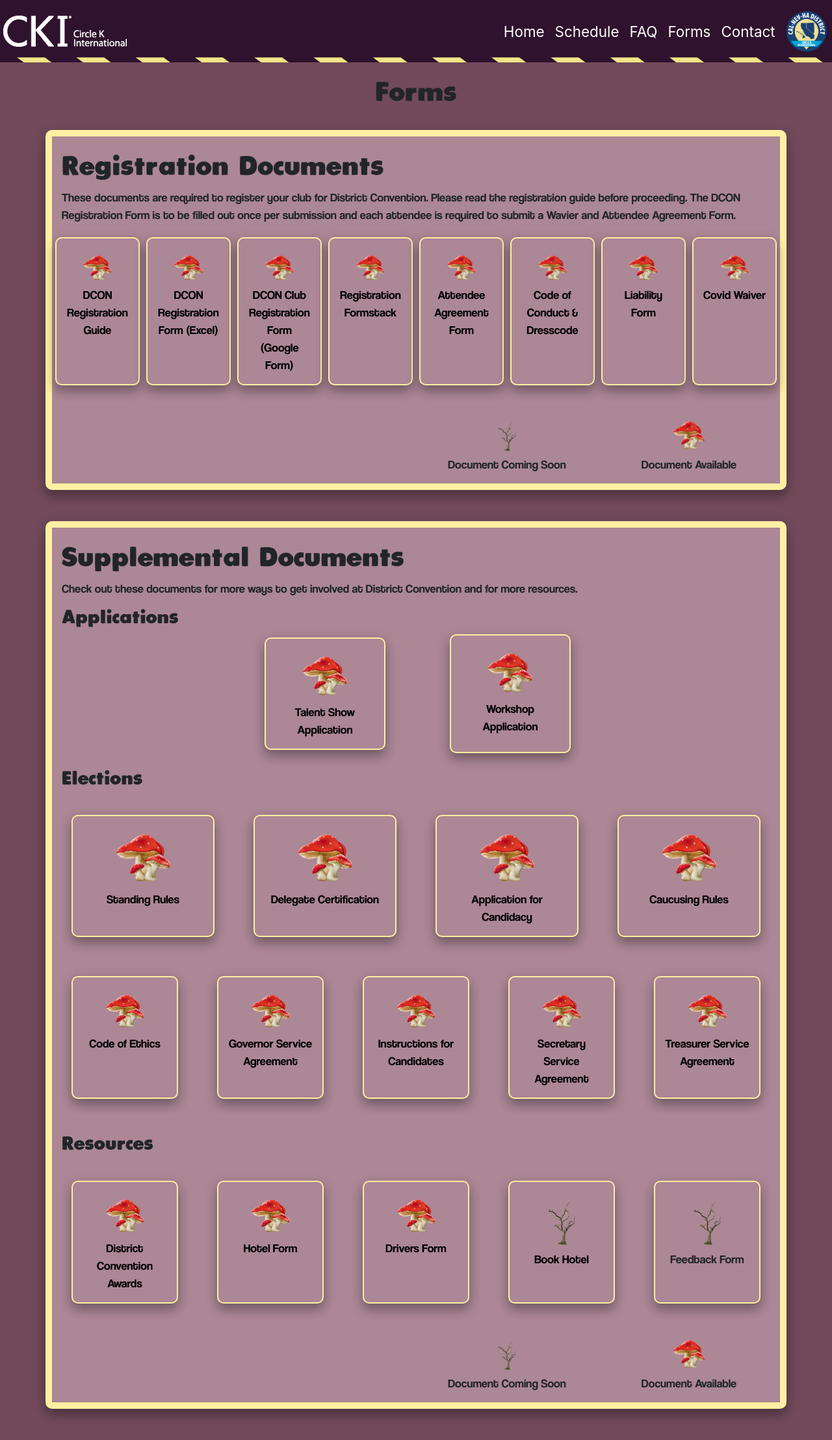
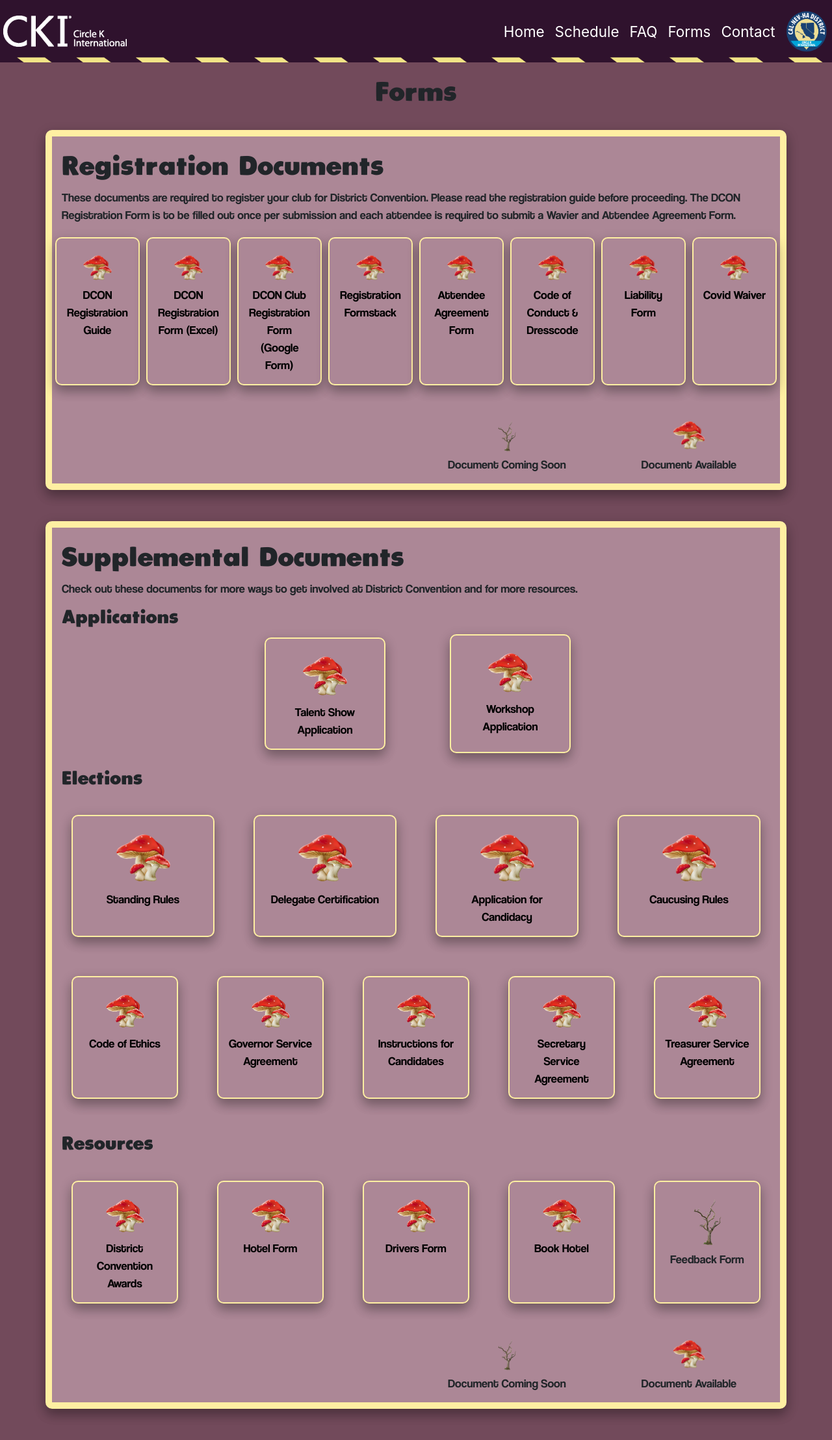
Before and after one commit to baliu186/baliu186.github.io, a Jekyll site: the page forms.html, which Jekyll copies as it is, in a window 1280 px wide. Shown: the whole page at 65% size. Built offline with Jekyll 4.4.1, drawn with Linux system fonts in a browser that asks for light colours; nearby versions of some CDN libraries.

Commit message:
Update forms.html

```diff
--- a/forms.html
+++ b/forms.html
@@ -339,9 +339,9 @@
                 </a>
             </div>
             <div class="col"style="margin:30px;border-radius:10px;border: 2px solid black;border-color:#ffefa2; width:100%; height:auto; box-shadow: 0 10px 16px 0 rgba(0,0,0,0.2),0 6px 20px 0 rgba(0,0,0,0.19) !important; background-color: #ac8796;">
-                <a href="https://bit.ly/dcon2022drivers">
+                <a href="https://www.marriott.com/events/start.mi?id=1637365339162&key=GRP">
                 <br>
-                <img src="images/tree.png" style="width:50%;">
+                <img src="images/mush.png" style="width:50%;">
                 <p style="margin-top:5px">Book Hotel</p>
                 </a>
             </div>
```
